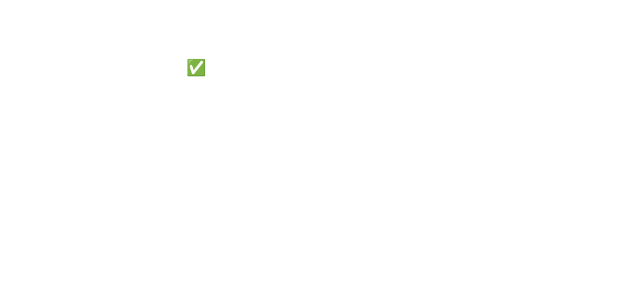
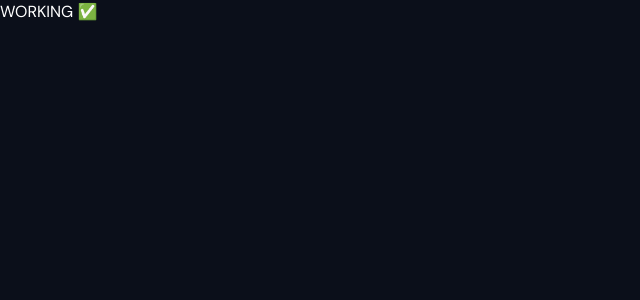
Before and after one commit to aryan6716/hackathon-management-system, a React (Vite) app in the folder frontend/: page /login in a window 1280 px wide. Shown: the top 300 px of the page, without its empty margins (0-640 px from the left). Built offline with nearby package versions, Linux system fonts and the light colour scheme.

Commit message:
update files

```diff
--- a/frontend/src/App.jsx
+++ b/frontend/src/App.jsx
@@ -106,11 +106,7 @@
 // }
 
 function App() {
-  return (
-    <div style={{ color: "white", padding: "50px" }}>
-      🔥 APP WORKING FINAL CHECK 🔥
-    </div>
-  );
+  return <h1 style={{color:"white"}}>WORKING ✅</h1>;
 }
 
 export default App;
--- a/frontend/src/main.jsx
+++ b/frontend/src/main.jsx
@@ -1,24 +1,16 @@
-// import React from 'react'
-// import ReactDOM from 'react-dom/client'
-// import App from './App.jsx'
-// import { ThemeProvider } from './context/ThemeContext.jsx'
-// import ErrorBoundary from './components/ErrorBoundary.jsx'
-// import './index.css'
+import React from 'react'
+import ReactDOM from 'react-dom/client'
+import App from './App.jsx'
+import { ThemeProvider } from './context/ThemeContext.jsx'
+import ErrorBoundary from './components/ErrorBoundary.jsx'
+import './index.css'
 
-// ReactDOM.createRoot(document.getElementById('root')).render(
-//   <React.StrictMode>
-//     <ErrorBoundary>
-//       <ThemeProvider>
-//         <App />
-//       </ThemeProvider>
-//     </ErrorBoundary>
-//   </React.StrictMode>,
-// )
-import React from "react";
-import ReactDOM from "react-dom/client";
-
-ReactDOM.createRoot(document.getElementById("root")).render(
-  <div style={{ color: "white", padding: "50px" }}>
-    ROOT WORKING ✅
-  </div>
-);
+ReactDOM.createRoot(document.getElementById('root')).render(
+  <React.StrictMode>
+    <ErrorBoundary>
+      <ThemeProvider>
+        <App />
+      </ThemeProvider>
+    </ErrorBoundary>
+  </React.StrictMode>,
+)
```
